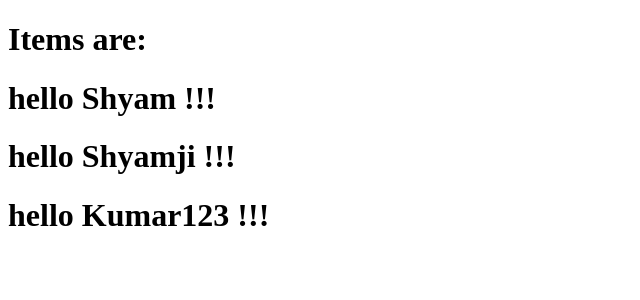
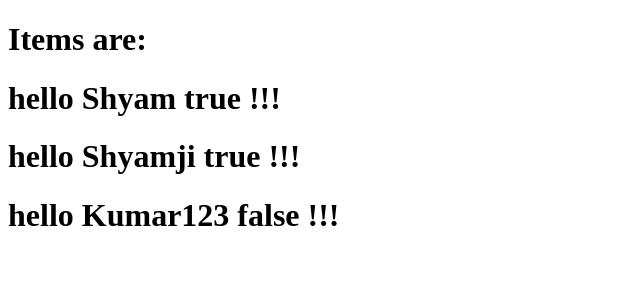
Before and after one commit to shyamkumaryadav/hoop, a React (Create React App) app: page / in a window 1280 px wide. Shown: the top 300 px of the page, without its empty margins (0-640 px from the left). Built offline with nearby package versions, Linux system fonts and the light colour scheme.

Commit message:
material-ui

```diff
--- a/package.json
+++ b/package.json
@@ -3,6 +3,7 @@
   "version": "0.1.0",
   "private": true,
   "dependencies": {
+    "@blueprintjs/core": "^3.30.0",
     "@testing-library/jest-dom": "^4.2.4",
     "@testing-library/react": "^9.5.0",
     "@testing-library/user-event": "^7.2.1",
--- a/public/index.html
+++ b/public/index.html
@@ -11,6 +11,8 @@
     />
     <link rel="apple-touch-icon" href="%PUBLIC_URL%/android-chrome-192x192.png" />
     <link rel="manifest" href="%PUBLIC_URL%/manifest.json" />
+    <link rel="stylesheet" href="https://fonts.googleapis.com/css?family=Roboto:300,400,500,700&display=swap" />
+    <link rel="stylesheet" href="https://fonts.googleapis.com/icon?family=Material+Icons" />
     <title>React App</title>
   </head>
   <body>
--- a/src/components/Item.js
+++ b/src/components/Item.js
@@ -1,14 +1,15 @@
-import React, { Component } from 'react'
-var change = (e) => {
-    console.log("Click item name", e.target.id);
-};
+import React, { Component, Fragment } from 'react'
 export default class Item extends Component {
+
+    change = (e) => {
+        console.log("Click: " + this.props.name + " item id:", e.target.text);
+    }
 
     render() {
         return (
-            <div>
-                <h1 onClick={change} id={this.props.id}>hello {this.props.name} {this.props.isdone}!!!</h1>
-            </div>
+            <Fragment>
+                <h1 onClick={this.change}>{"hello " + this.props.name + " " + this.props.isdone + " !!!"}</h1>
+            </Fragment>
         )
     }
 }
```
Also changed, not shown: 1 other file (tests, documents, lock files or other folders).
